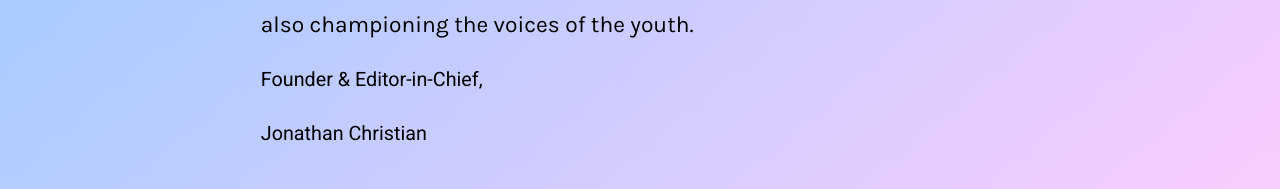
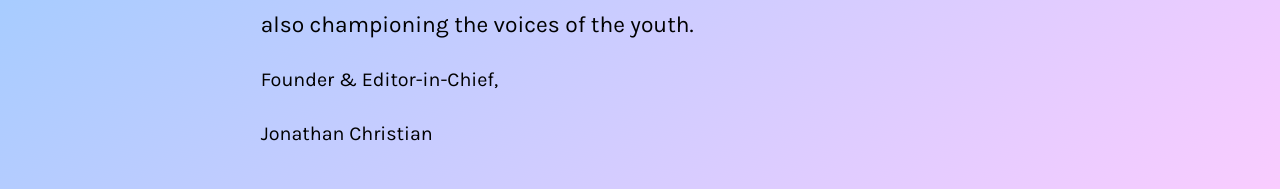
Before and after one commit to jichristian/Disc-Share, a plain HTML site: page about_us.html in a window 1280 px wide. Shown: the part 611-800 px from the top of the page. Drawn offline with Linux system fonts and the light colour scheme.

Commit message:
Update about_us.html

```diff
--- a/about_us.html
+++ b/about_us.html
@@ -33,9 +33,9 @@
 
 <p class="content"><span style="font-size: 150%">Established in 2018, Disc Share is an online music publication created by college students. The site's purpose is to provide insightful, yet accessible reviews on both mainstream and underground music. Disc Share strives to stay current, inclusive, and reliable in its output, while also championing the voices of the youth.</p></span>
 
-<p class="content"><span style="font-size: 130%; font-family:'Roboto';">Founder & Editor-in-Chief,</p></span>
+<p class="content"><span style="font-size: 130%;">Founder & Editor-in-Chief,</p></span>
 
-<p class="content"><span style="font-size: 130%; font-family:'Roboto';">Jonathan Christian</p></span>
+<p class="content"><span style="font-size: 130%;">Jonathan Christian</p></span>
 
 <p class="footer"><a style="text-decoration: none;" href="site_map.html" title="Site Map" target="_self">Site Map</p></a>
 
```
